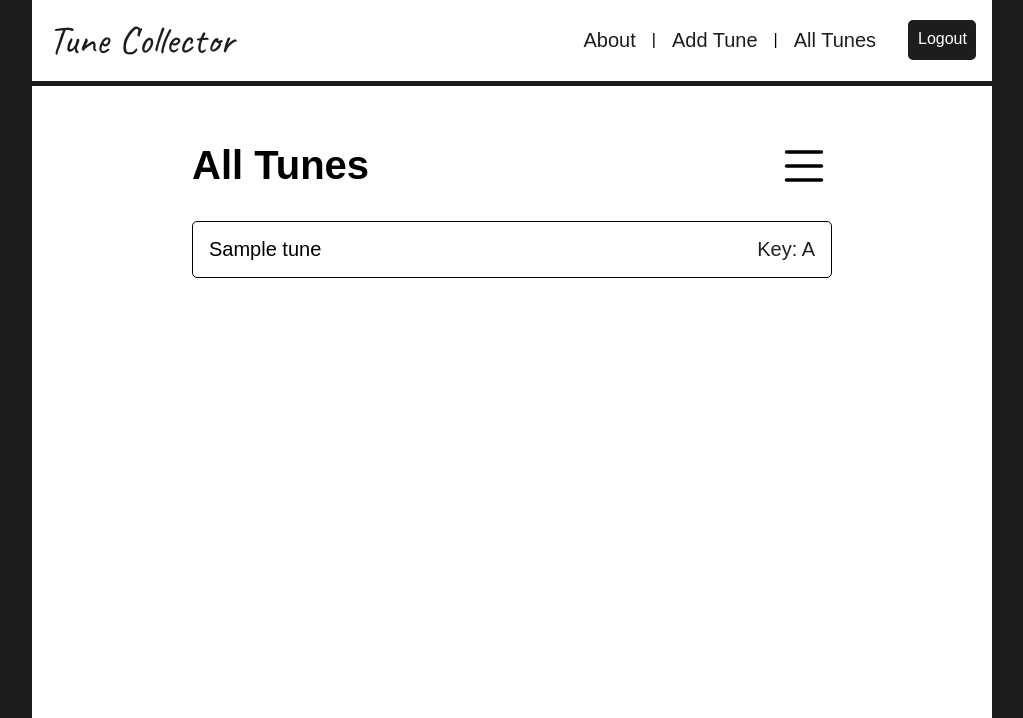
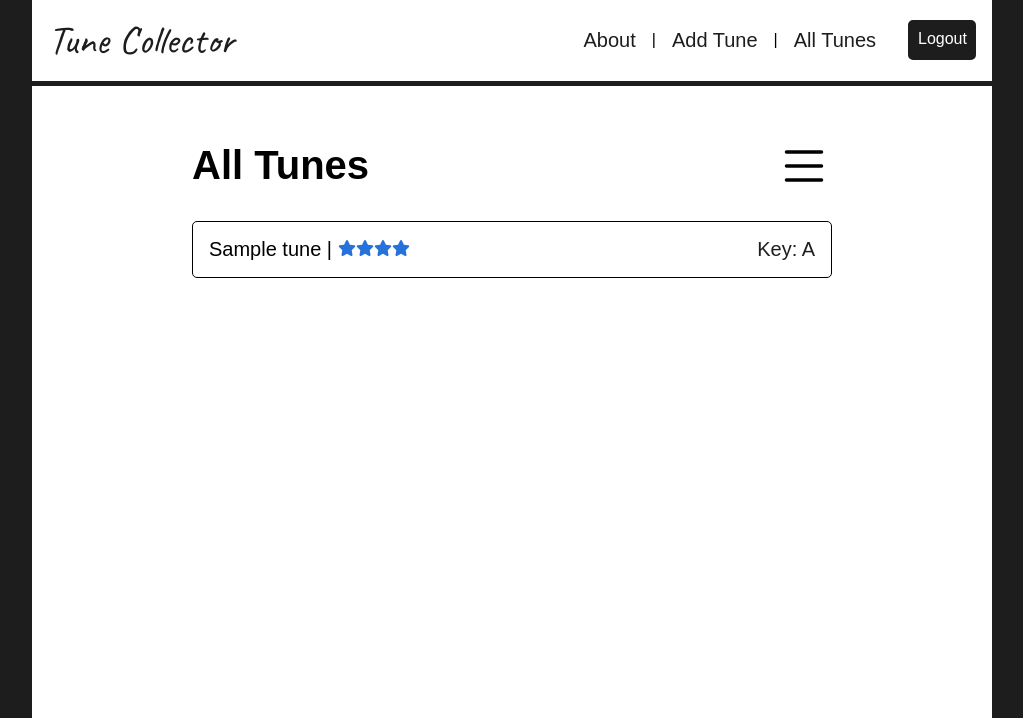
Before and after one commit to bcarpenter7/tune-collector-final, a Django app: page /tunes/ in a window 1280 px wide. Shown: the part 41-759 px from the top of the page, without its empty margins (128-1151 px from the left). Run offline with Django 4.2, Linux system fonts and the light colour scheme; a user stored in the database is signed in; tables that the repository leaves empty hold one stand-in row (values such as "Sample post").

Commit message:
sat morning

```diff
--- a/tune/templates/tunes/index.html
+++ b/tune/templates/tunes/index.html
@@ -39,11 +39,23 @@ function closeNav() {
     <div class="card">
       <div class="card-content">
 
-        {% if tune.stars == '5' %}
-            <span class="card-title">{{ tune.name }} |  {{ tune.stars }} 5</span>
+        {% if tune.stars == 5 %}
+            <span class="card-title">{{ tune.name }} |  <img src="../static/css/imgs/star.svg"><img src="../static/css/imgs/star.svg"><img src="../static/css/imgs/star.svg"><img src="../static/css/imgs/star.svg"><img src="../static/css/imgs/star.svg"></span>
+        {% endif %}
+        {% if tune.stars == 4 %}
+            <span class="card-title">{{ tune.name }} |  <img src="../static/css/imgs/star.svg"><img src="../static/css/imgs/star.svg"><img src="../static/css/imgs/star.svg"><img src="../static/css/imgs/star.svg"></span>
+        {% endif %}
+        {% if tune.stars == 3 %}
+        <span class="card-title">{{ tune.name }} |  <img src="../static/css/imgs/star.svg"><img src="../static/css/imgs/star.svg"><img src="../static/css/imgs/star.svg"></span>
+        {% endif %}
+        {% if tune.stars == 2 %}
+            <span class="card-title">{{ tune.name }} |  <img src="../static/css/imgs/star.svg"><img src="../static/css/imgs/star.svg"></span>
+        {% endif %}
+        {% if tune.stars == 1 %}
+        <span class="card-title">{{ tune.name }} |  <img src="../static/css/imgs/star.svg"></span>
         {% endif %}
 
-        <span class="card-title">{{ tune.name }}</span>
+
 
         <p>Key: {{ tune.key }}</p>
       </div>
```
